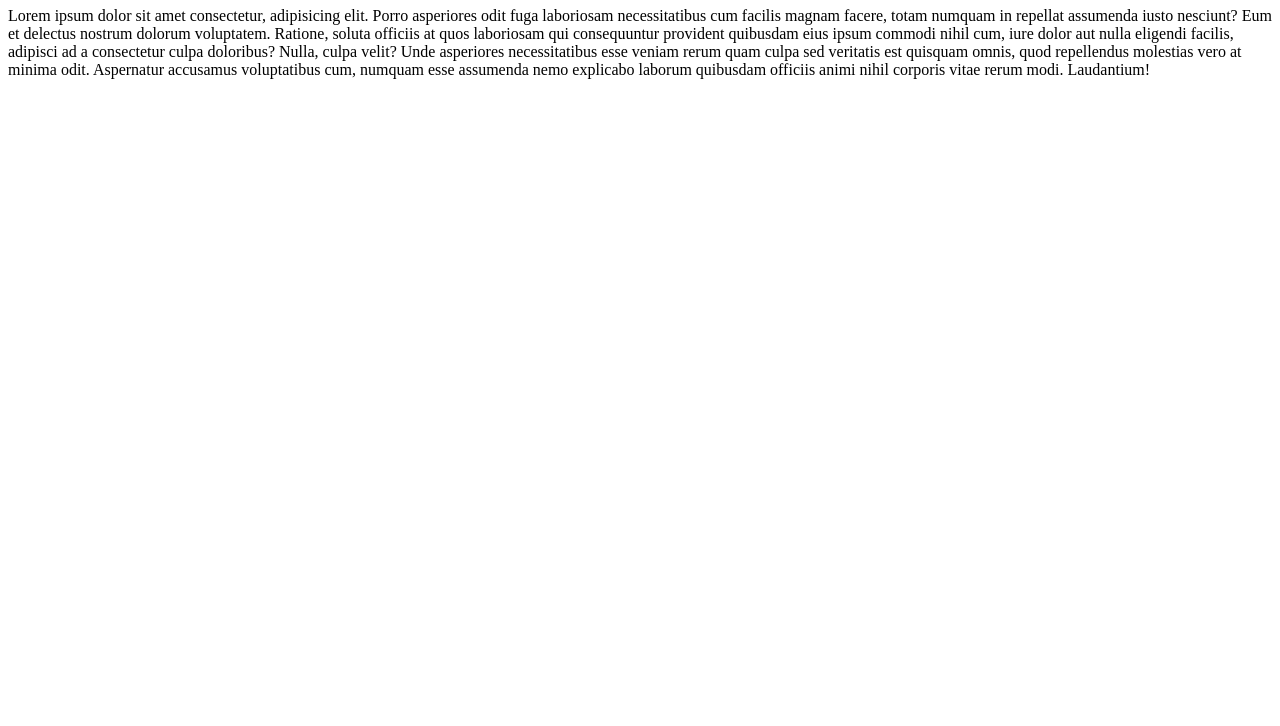
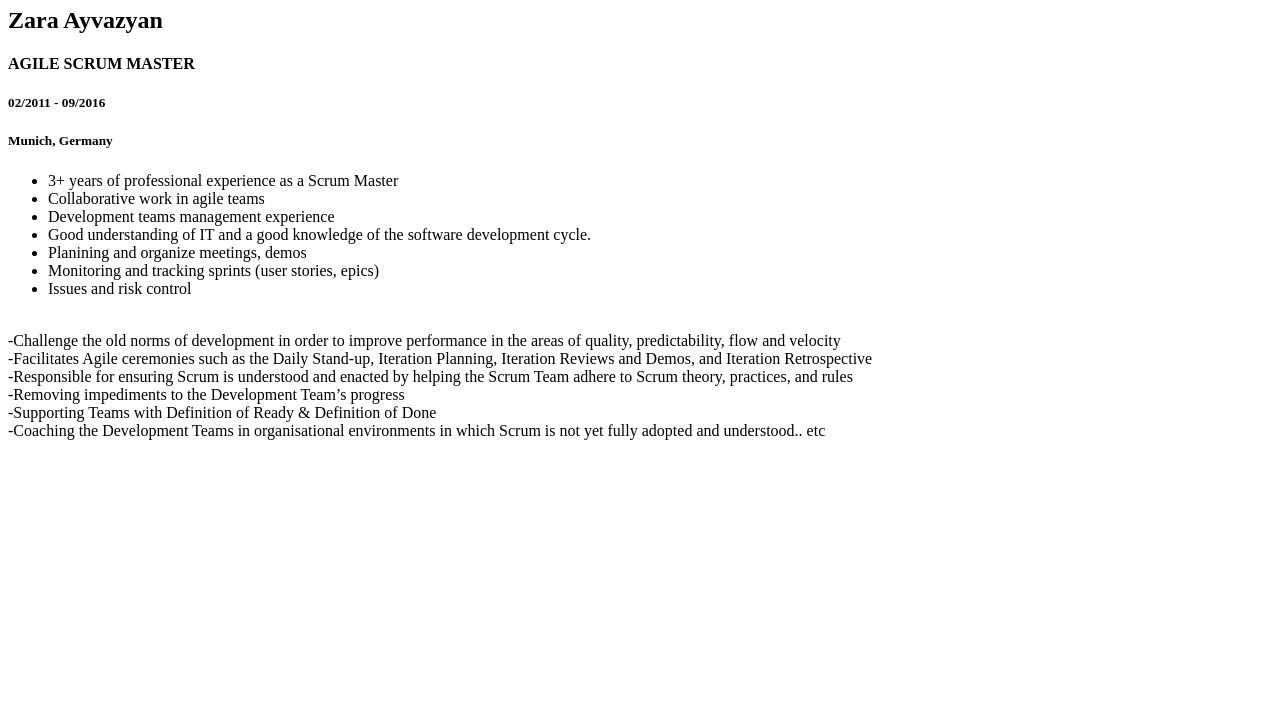
Before and after one commit to zaraayvazyan9/my-personal-project, a plain HTML site: page about.html in a window 1280 px wide. Shown: the part 74-800 px from the top of the page. Drawn offline with Linux system fonts and the light colour scheme.

Commit message:
update about.html

```diff
--- a/about.html
+++ b/about.html
@@ -5,20 +5,33 @@
     <meta name="viewport" content="width=device-width, initial-scale=1.0" />
     <title>My Personal Website</title>
   </head>
-  <body>
-    <h1>About Me 👨</h1>
-    <p>
-      Lorem ipsum dolor sit amet consectetur, adipisicing elit. Porro asperiores
-      odit fuga laboriosam necessitatibus cum facilis magnam facere, totam
-      numquam in repellat assumenda iusto nesciunt? Eum et delectus nostrum
-      dolorum voluptatem. Ratione, soluta officiis at quos laboriosam qui
-      consequuntur provident quibusdam eius ipsum commodi nihil cum, iure dolor
-      aut nulla eligendi facilis, adipisci ad a consectetur culpa doloribus?
-      Nulla, culpa velit? Unde asperiores necessitatibus esse veniam rerum quam
-      culpa sed veritatis est quisquam omnis, quod repellendus molestias vero at
-      minima odit. Aspernatur accusamus voluptatibus cum, numquam esse assumenda
-      nemo explicabo laborum quibusdam officiis animi nihil corporis vitae rerum
-      modi. Laudantium!
-    </p>
-  </body>
-</html>
+   <body>
+       <h1>About Me 👧🏻</h1>
+       <div>
+           <h2>Zara Ayvazyan</h2>
+           <h4>AGILE SCRUM MASTER</h4>
+           <h5>02/2011 - 09/2016</h5>
+           <h5>Munich, Germany</h5>
+       </div>
+        <ul>
+            <li>3+ years of professional experience as a Scrum Master</li>
+            <li>Collaborative work in agile teams</li>
+            <li>Development teams management experience</li>
+            <li>Good understanding of IT and a good knowledge of the software development cycle. </li>
+            <li>Planining and organize meetings, demos</li>
+            <li>Monitoring and tracking sprints (user stories, epics)</li>
+            <li>Issues and risk control</li>
+        </ul>
+        <div>
+            <p>
+                <br>-Challenge the old norms of development in order to improve performance in the areas of quality, predictability, flow and velocity
+                <br>-Facilitates Agile ceremonies such as the Daily Stand-up, Iteration Planning, Iteration Reviews and Demos, and Iteration Retrospective
+                <br>-Responsible for ensuring Scrum is understood and enacted by helping the Scrum Team adhere to Scrum theory, practices, and rules
+                <br>-Removing impediments to the Development Team’s progress
+                <br>-Supporting Teams with Definition of Ready & Definition of Done
+                <br>-Coaching the Development Teams in organisational environments in which Scrum is not yet fully adopted and understood.. etc</br></br></br></br></br></br>
+            </p>
+
+        </div>
+    </body>
+    </html>
```
